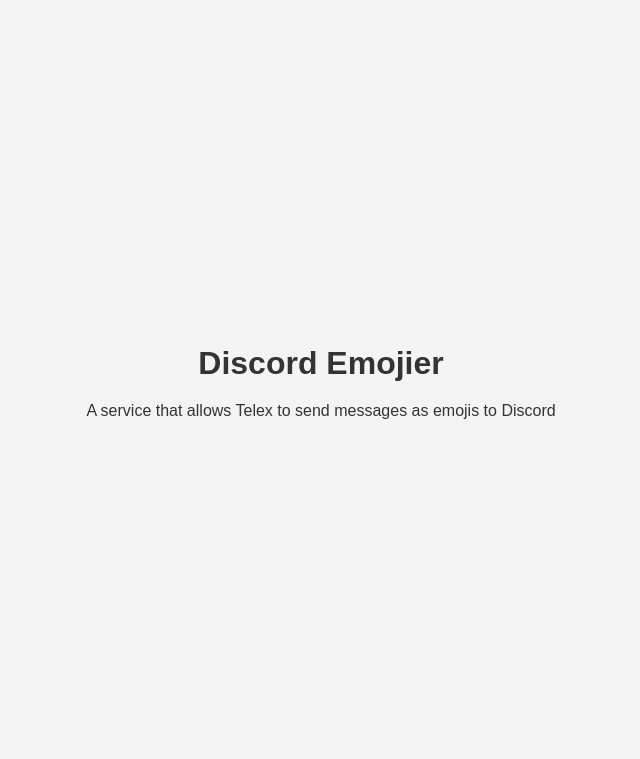
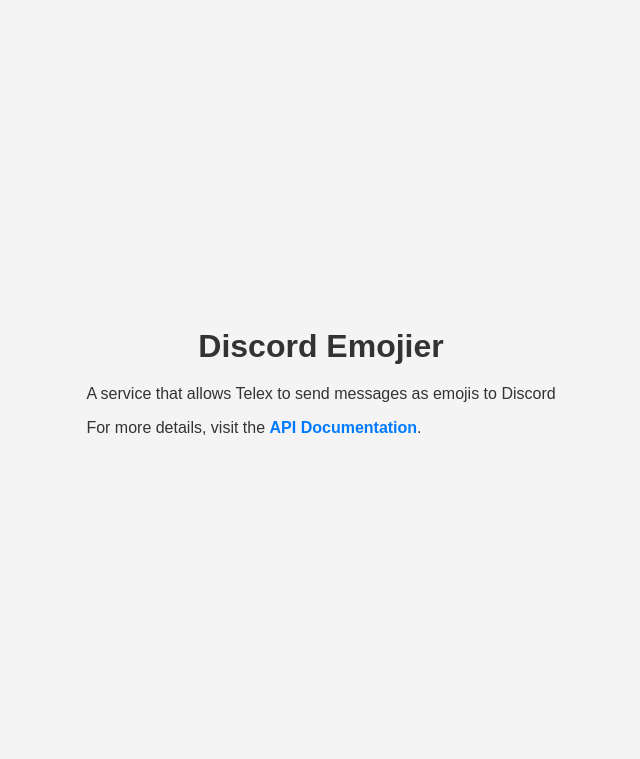
Before and after one commit to vicradon/discord-emojier, a Flask app: page / in a window 1280 px wide. Shown: the top 759 px of the page, without its empty margins (319-959 px from the left). Run offline with Flask 3, Linux system fonts and the light colour scheme.

Commit message:
chore: update index

```diff
--- a/templates/index.html
+++ b/templates/index.html
@@ -1,8 +1,13 @@
 <!DOCTYPE html>
 <html lang="en">
+
 <head>
     <meta charset="UTF-8">
     <meta name="viewport" content="width=device-width, initial-scale=1.0">
+    <meta name="description"
+        content="Discord Emojier is a service that allows Telex to send messages as emojis to Discord.">
+    <meta name="keywords" content="Discord, Emojier, Telex, Emojis, Integration">
+    <meta name="author" content="Your Name or Company">
     <title>Integrate Discord Emojier with Telex</title>
     <style>
         body {
@@ -11,21 +16,36 @@
             margin: 0;
             padding: 20px;
             display: flex;
+            flex-direction: column;
             justify-content: center;
             align-items: center;
             height: 90vh;
             color: #333;
         }
+
         h1 {
             text-align: center;
             margin-bottom: 20px;
         }
+
+        a {
+            color: #007BFF;
+            text-decoration: none;
+            font-weight: bold;
+        }
+
+        a:hover {
+            text-decoration: underline;
+        }
     </style>
 </head>
+
 <body>
     <div>
         <h1>Discord Emojier</h1>
         <p>A service that allows Telex to send messages as emojis to Discord</p>
+        <p>For more details, visit the <a href="/docs" target="_blank">API Documentation</a>.</p>
     </div>
 </body>
+
 </html>
```
